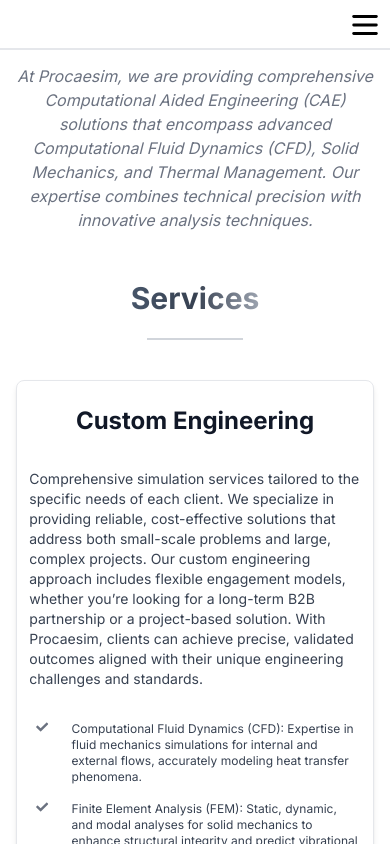
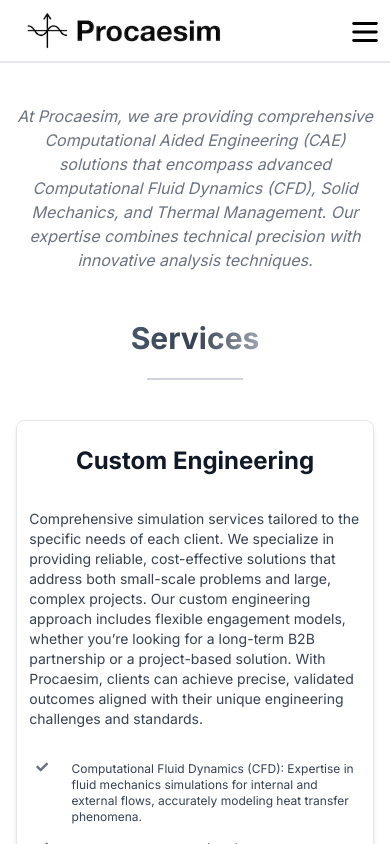
Before and after one commit to jparraporcar/prosimcae, a Next.js app: page / in a window 390 px wide. Shown: the top 844 px of the page. Built offline with nearby package versions, Linux system fonts and the light colour scheme.

Commit message:
added provisional logo and some margin with the main title

```diff
--- a/src/app/page.tsx
+++ b/src/app/page.tsx
@@ -30,7 +30,7 @@ const Home: React.FC = () => {
       <div id="main-section-intro" className=" text-slate-700 mb-8 mt-16 pb-4">
         <MainSectionIntro
           descriptionContainerClass="appear-fading"
-          descriptionClass="text-gray-500 text-2xl max-md:text-base max-md:px-4 italic text-center "
+          descriptionClass="text-gray-500 text-2xl max-md:text-base px-6 max-md:px-4 italic text-center max-md:mt-10 "
           descriptionText="At Procaesim, we are providing comprehensive Computational Aided Engineering (CAE) solutions that encompass advanced Computational Fluid Dynamics (CFD), Solid Mechanics, and Thermal Management. Our expertise combines technical precision with innovative analysis techniques."
         />
       </div>
--- a/src/components/custom/navigation-mobile.tsx
+++ b/src/components/custom/navigation-mobile.tsx
@@ -13,6 +13,8 @@ import { Menu, X } from "lucide-react";
 import { Button } from "../ui/button";
 import { useEffect, useState } from "react";
 import { useRouter } from "next/navigation";
+import Image from "next/image";
+
 import "./navigation-mobile.css";
 
 export const NavigationMobile: React.FC = () => {
@@ -28,11 +30,22 @@ export const NavigationMobile: React.FC = () => {
       <SheetTrigger className="h-6">
         <Menu size={34} onClick={() => setIsOpen(true)} />
       </SheetTrigger>
-      <SheetContent onInteractOutside={() => setIsOpen(false)}>
+      <SheetContent
+        onInteractOutside={() => setIsOpen(false)}
+        className="ml-auto"
+      >
         <div
           id="mobile-nav-container"
-          className="flex flex-col mt-8 ml-4 gap-y-6 text-xl"
+          className="flex flex-col -mt-4 ml-4 gap-y-6 text-xl"
         >
+          <div className="mr-auto ml-4 border-b-2">
+            <Image
+              src="/images/provisional-logo-prosimcae.jpg"
+              alt="logo"
+              width={200}
+              height={15}
+            />
+          </div>
           <button
             onClick={() => handleClick("#main-section-title-services")}
             className="text-black bg-white inline-flex border-white h-10 w-max items-center justify-center rounded-md bg-transparent px-4 text-lg font-medium py-4 pr-4 active:bg-slate-300 active:border-white focus:outline-none focus:border-white -webkit-appearance-none"
--- a/src/components/custom/navigation-wrapper.tsx
+++ b/src/components/custom/navigation-wrapper.tsx
@@ -1,3 +1,4 @@
+import Image from "next/image";
 import { Navigation } from "./client/navigation";
 import { NavigationMobile } from "./navigation-mobile";
 import "./navigation-wrapper.css";
@@ -10,9 +11,19 @@ export const NavigationWrapper: React.FC = () => {
       </div>
       <div
         id="menu-trigger"
-        className="flex flex-row justify-end w-full md:hidden bg-white fixed m-0 p-2 pb-4 border-b-2"
+        className="flex flex-row justify-end w-full md:hidden bg-white fixed m-0 p-2 border-b-2"
       >
-        <NavigationMobile />
+        <div className="mr-auto ml-4">
+          <Image
+            src="/images/provisional-logo-prosimcae.jpg"
+            alt="logo"
+            width={200}
+            height={15}
+          />
+        </div>
+        <div style={{ placeContent: "center", marginTop: "-2px" }}>
+          <NavigationMobile />
+        </div>
       </div>
     </>
   );
```
Also changed, not shown: public/images/provisional-logo-prosimcae.jpg (added).
